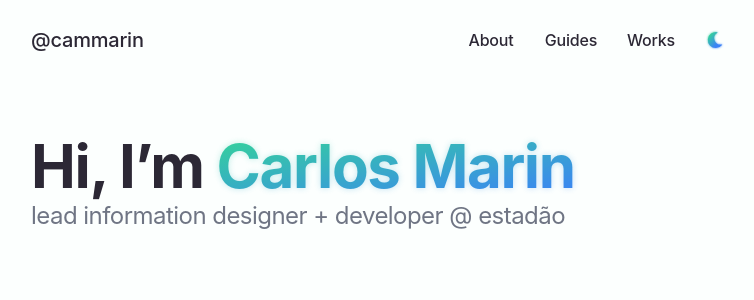
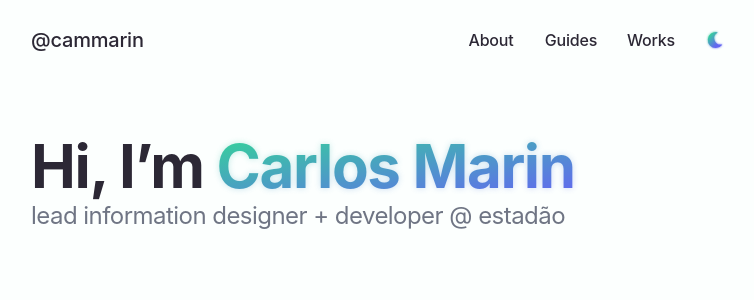
Before and after one commit to cammarin/cammarin.me, a Next.js app: page / in a window 1280 px wide. Shown: the top 300 px of the page, without its empty margins (261-1015 px from the left). Built offline with nearby package versions, Linux system fonts and the light colour scheme; a web font is replaced by a local one.

Commit message:
feat(gradient text): change color stop

```diff
--- a/src/components/GradientText.tsx
+++ b/src/components/GradientText.tsx
@@ -8,7 +8,7 @@ const GradientText = ({
   // The `data-content` attribute is necessary for glow effect.
   return (
     <span
-      className={`${className} relative inline-block text-transparent bg-gradient-to-br from-green-400 to-blue-500 bg-clip-text dark:from-yellow-400 dark:to-pink-500 dark:filter-desaturate`}
+      className={`${className} relative inline-block text-transparent bg-gradient-to-br from-green-400 to-indigo-500 bg-clip-text dark:from-yellow-400 dark:to-pink-500 dark:filter-desaturate`}
       {...htmlSpanProps}
       data-content={children}
     >
--- a/src/components/Layout.tsx
+++ b/src/components/Layout.tsx
@@ -58,7 +58,7 @@ const Layout = ({ title = '', description, children }: LayoutProps) => {
                       gradientTransform="rotate(45)"
                     >
                       <stop offset="20%" stopColor="#34d399" />
-                      <stop offset="100%" stopColor="#3b82f6" />
+                      <stop offset="100%" stopColor="#6366f1" />
                     </linearGradient>
 
                     <linearGradient
```
